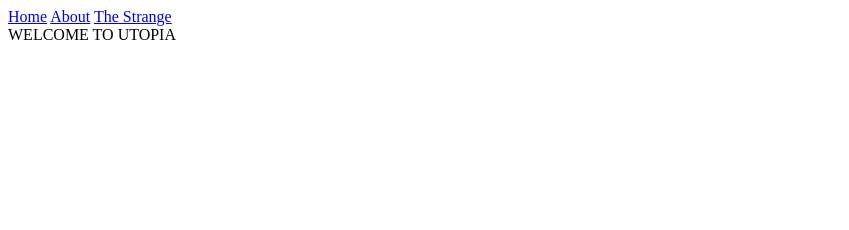
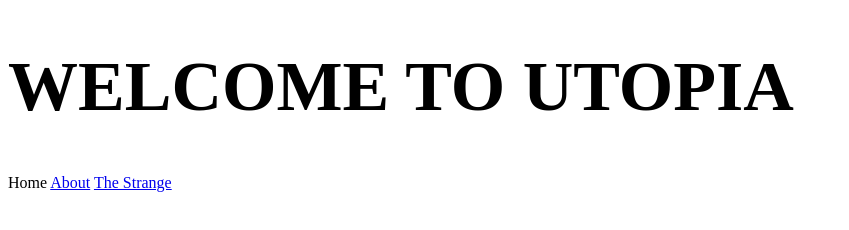
Before and after one commit to RoboticBooper/depressedRobots, a plain HTML site: page index.html in a window 1280 px wide. Shown: the whole page, without its empty margins (0-849 px from the left). Drawn offline with Linux system fonts and the light colour scheme.

Commit message:
Update index.html

```diff
--- a/index.html
+++ b/index.html
@@ -6,13 +6,15 @@
   <link rel="stylesheet" href="styles.css">
 </head>
 <body>
+  <h1 style="font-size:70px;">WELCOME TO UTOPIA</h1>
   <div class="container">
-    <a href="index.html">Home</a>
-    <a href="about.html">About</a>
-    <a href="the strange.html">The Strange</a>
-
-    <div>WELCOME TO UTOPIA</div>
-
+    <div class="nav-wrapper">
+      <div class="middle"
+        <a href="index.html">Home</a>
+        <a href="about.html">About</a>
+        <a href="the strange.html">The Strange</a>
+      </div>
+    </div>
   </div>
 </body>
 </html>
```
